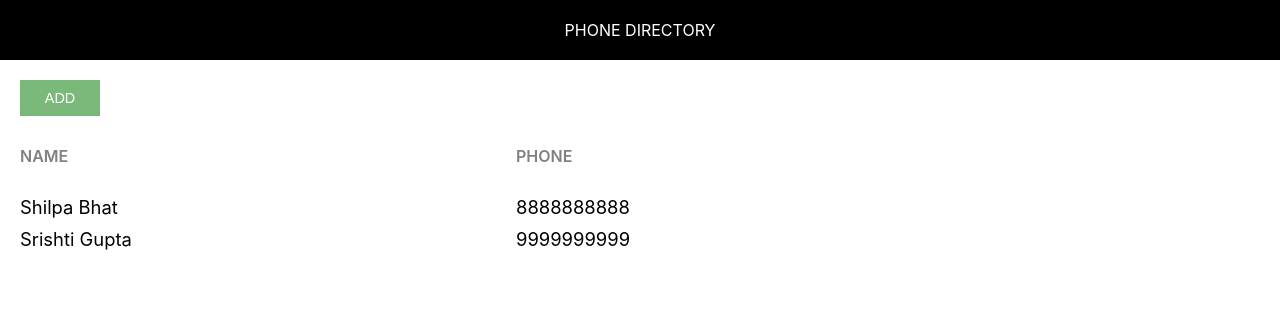
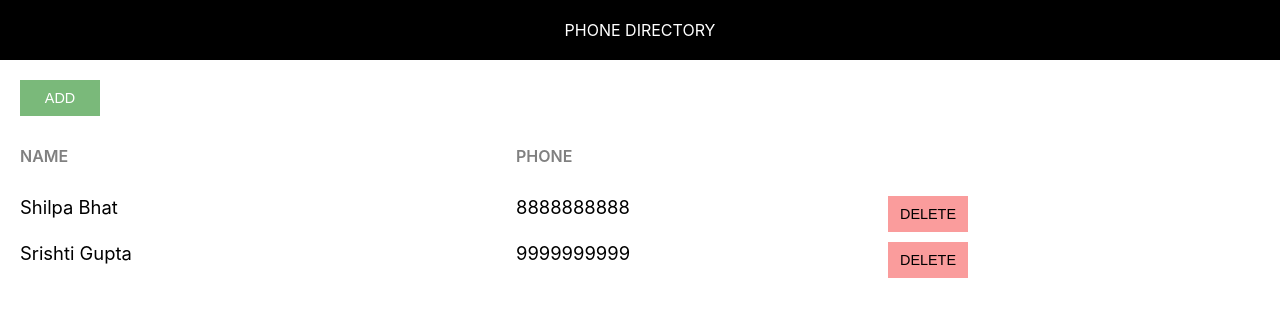
Before and after one commit to shaziap/phone-directory, a React (Create React App) app: page / in a window 1280 px wide. Shown: the top 316 px of the page. Built offline with nearby package versions, Linux system fonts and the light colour scheme.

Commit message:
“Added ‘Delete’ button”

```diff
--- a/src/App.css
+++ b/src/App.css
@@ -42,3 +42,7 @@
     color: #808080;
     text-transform: uppercase;
 }
+.delete-btn {
+    background: #fa9c9c;
+    color: #000;
+}
--- a/src/App.js
+++ b/src/App.js
@@ -30,6 +30,9 @@ class App extends Component {
               return <div key={sub.id} className="grid-container">
                 <span className="grid-item">{sub.name}</span>
                 <span className="grid-item">{sub.phone}</span>
+                <span className="grid-item">
+                  <button className="custom-btn delete-btn">Delete</button>
+                </span>
               </div>
             })
           }
```
